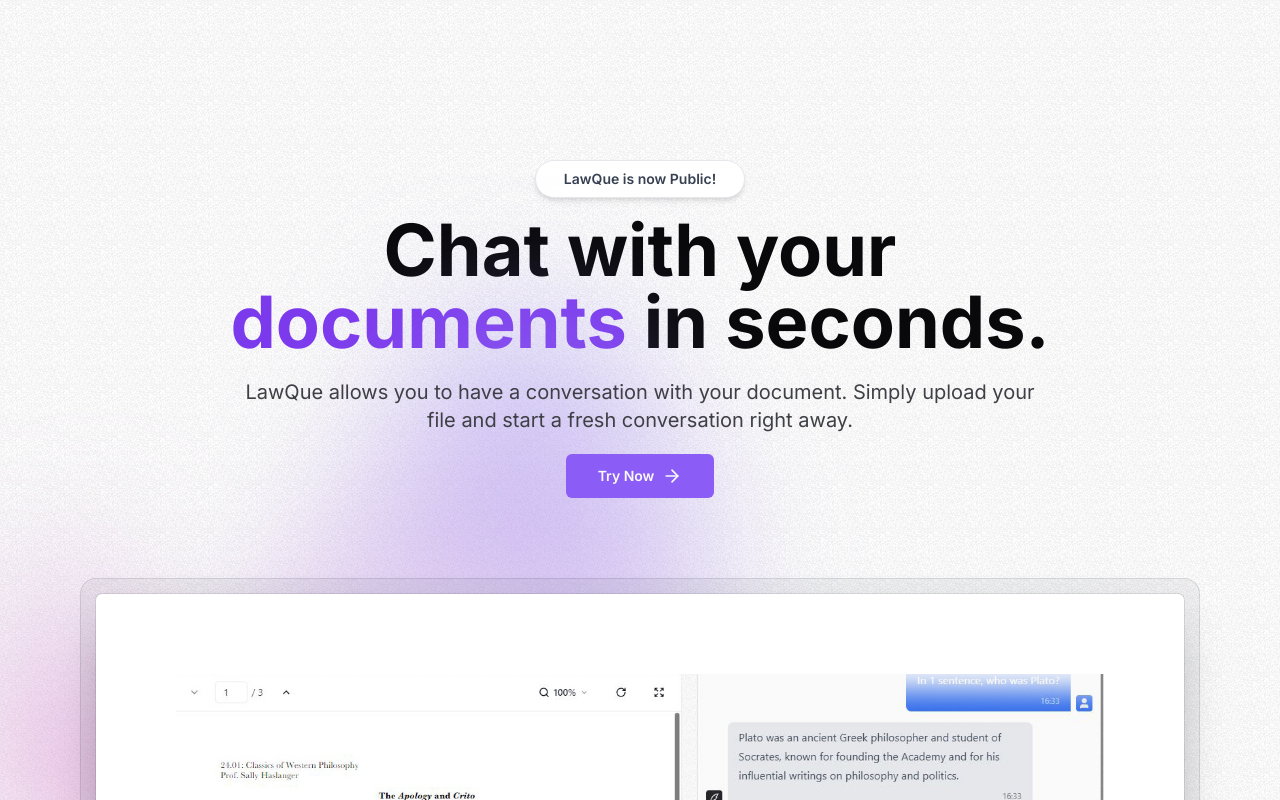
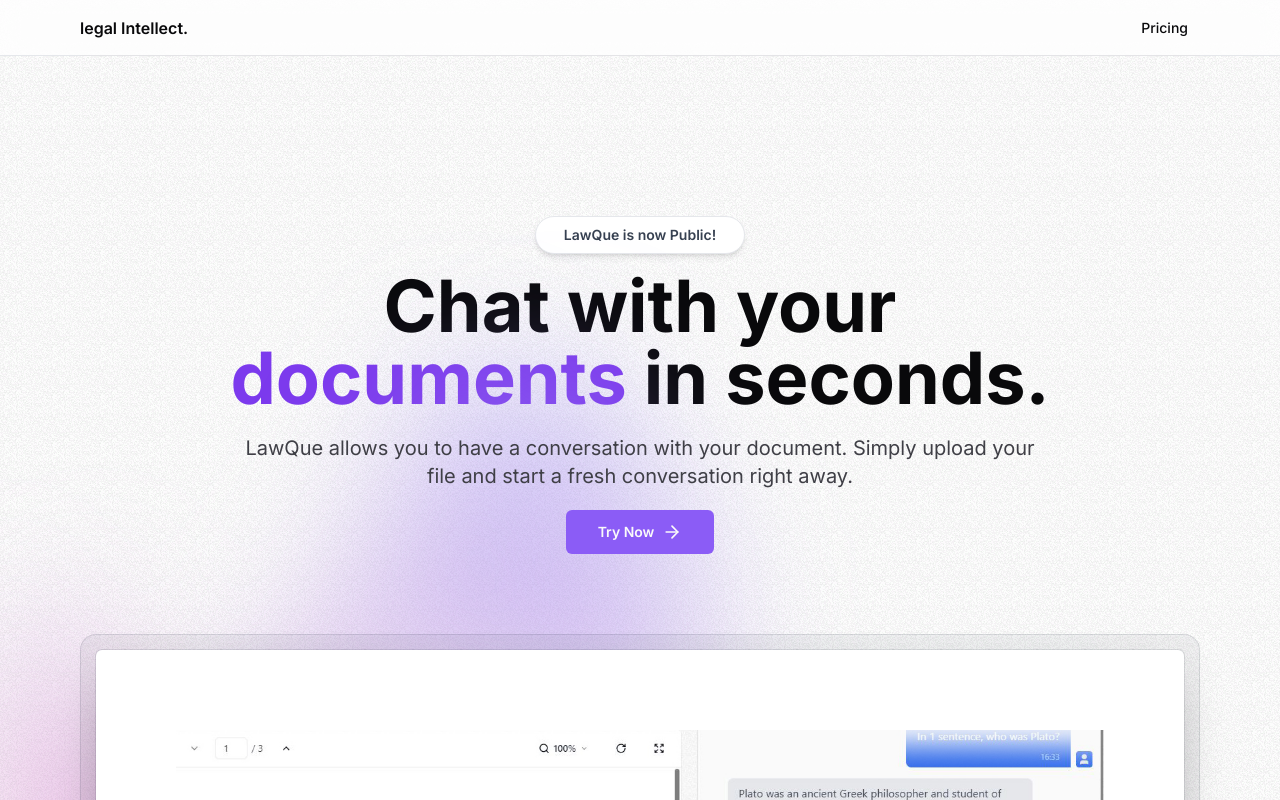
Before and after one commit to preethidusari/Projects, a Next.js app: page / in a window 1280 px wide. Shown: the top 800 px of the page. Built offline with nearby package versions, Linux system fonts and the light colour scheme.

Commit message:
added Navbar

```diff
--- a/src/app/layout.tsx
+++ b/src/app/layout.tsx
@@ -1,24 +1,32 @@
-import { cn } from '@/lib/utils'
-import './globals.css'
-import type { Metadata } from 'next'
-import { Inter } from 'next/font/google'
+import { cn } from "@/lib/utils";
+import "./globals.css";
+import type { Metadata } from "next";
+import { Inter } from "next/font/google";
+import Navbar from "@/components/NavBar";
 
-const inter = Inter({ subsets: ['latin'] })
+const inter = Inter({ subsets: ["latin"] });
 
 export const metadata: Metadata = {
-  title: 'Create Next App',
-  description: 'Generated by create next app',
-}
+  title: "Create Next App",
+  description: "Generated by create next app",
+};
 
 export default function RootLayout({
   children,
 }: {
-  children: React.ReactNode
+  children: React.ReactNode;
 }) {
   return (
-    <html lang="en" className='light'>
-      <body className={cn(
-        'min-h-screen font-sans antialiased grainy', inter.className)}>{children}</body>
+    <html lang="en" className="light">
+      <body
+        className={cn(
+          "min-h-screen font-sans antialiased grainy",
+          inter.className
+        )}
+      >
+        <Navbar />
+        {children}
+      </body>
     </html>
-  )
+  );
 }
--- /dev/null
+++ b/src/components/Navbar.tsx
@@ -0,0 +1,30 @@
+import Link from "next/link"
+import MaxWidthWrapper from "./MaxWidthWrapper"
+import { buttonVariants } from "./ui/button"
+
+const Navbar = () => {
+    return (
+        <nav className="sticky h-14 iset-x-0 top-0 z-30 w-full border-b border-gray-200 bg-white/75 backdrop-blur-lg transition-all " >
+            <MaxWidthWrapper>
+                <div className="flex h-14 items-center justify-between border-b border-zinc-200" >
+                    <Link href='/' className="flex z-40 font-semibold " >
+                        <span>legal Intellect.</span>
+                    </Link>
+                    {/* Mobile navbar */}
+                    <div className="hidden items-center space-x-4 sm:flex" >
+                        <>
+                            <Link href='/pricing' className={buttonVariants({
+                                variant: "ghost",
+                                size: "sm"
+                            })} >
+                                Pricing
+                            </Link>
+                        </>
+                    </div>
+                </div>
+            </MaxWidthWrapper>
+        </nav>
+    )
+}
+
+export default Navbar
```
